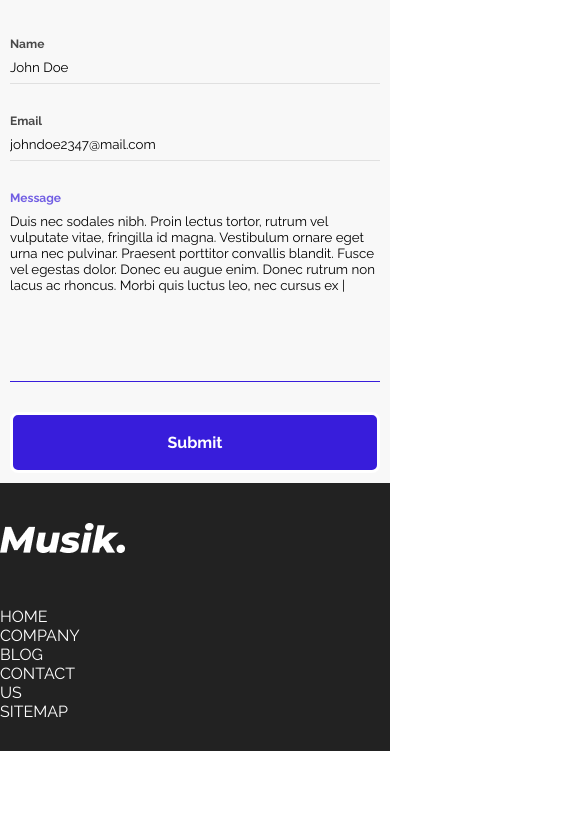
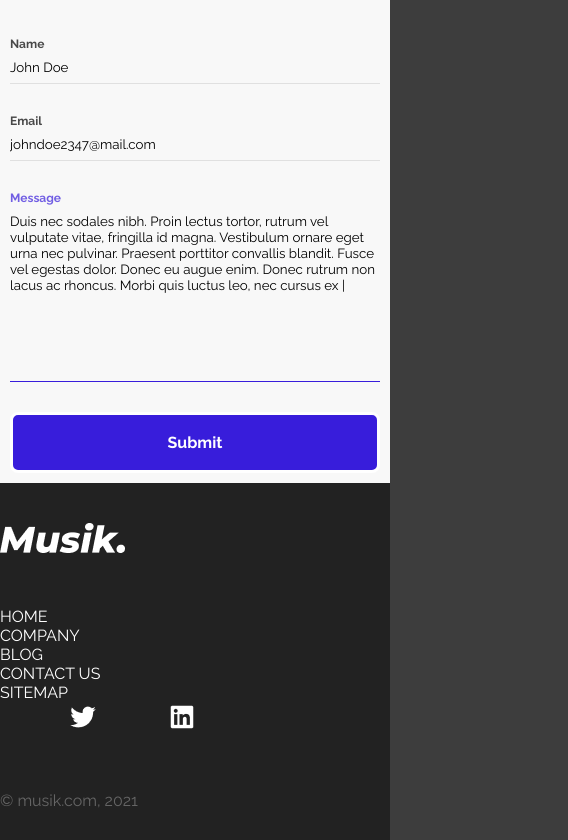
Before and after one commit to honeylemonicetea/Musik, a plain HTML site: page index.html in a window 390 px wide. Shown: the part 10768-11608 px from the top of the page, 568 px wide, since content can reach past the window. Before the commit the page ends 11519 px from the top, so only its background shows below. Drawn offline with nearby package versions, Linux system fonts and the light colour scheme.

Commit message:
fix stuff

```diff
--- a/style.css
+++ b/style.css
@@ -956,6 +956,12 @@ footer img{
     img{
         max-width: 100%;
     }
+    html{
+        overflow-x: hidden;
+    }
+    body{
+        background-color: #3d3d3d;
+    }
 
 
     /* header */
@@ -1157,4 +1163,11 @@ footer img{
     .footer-links{
         flex-direction: column;
     }
+    .footer-inner{
+        flex-direction: column;
+    }
+    .social-icons{
+
+        height: fit-content;
+    }
 }
```
